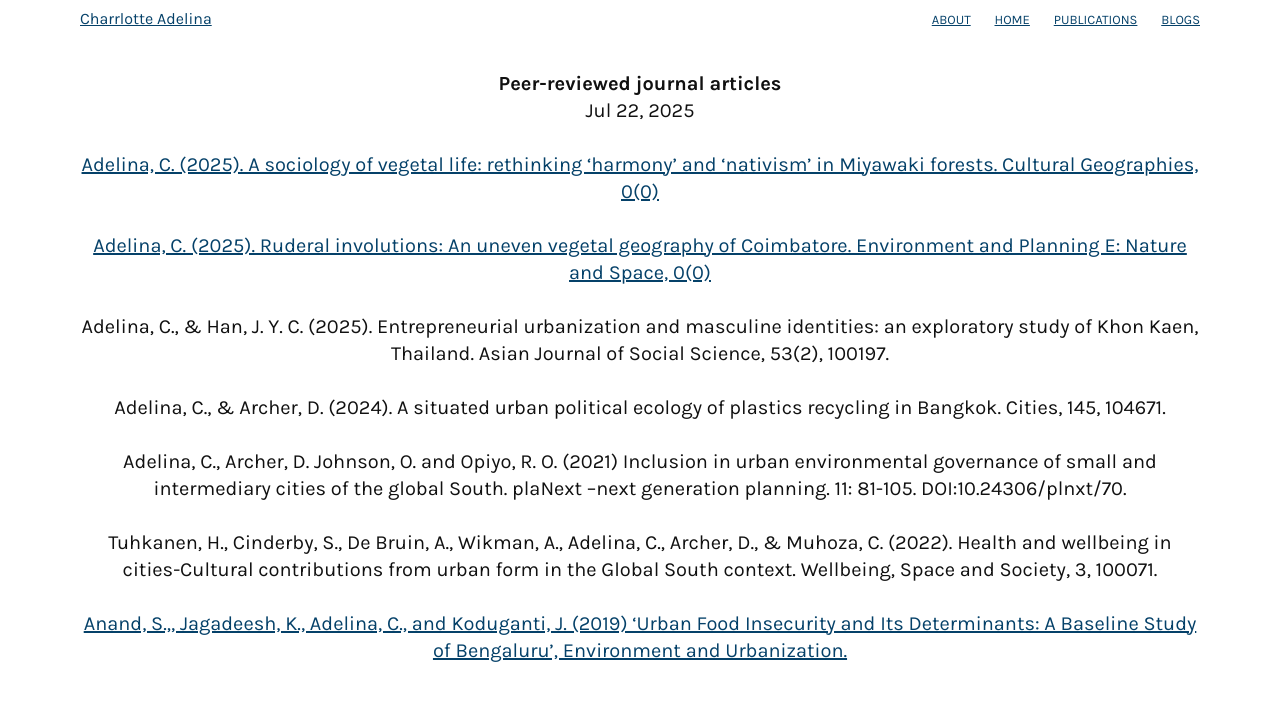
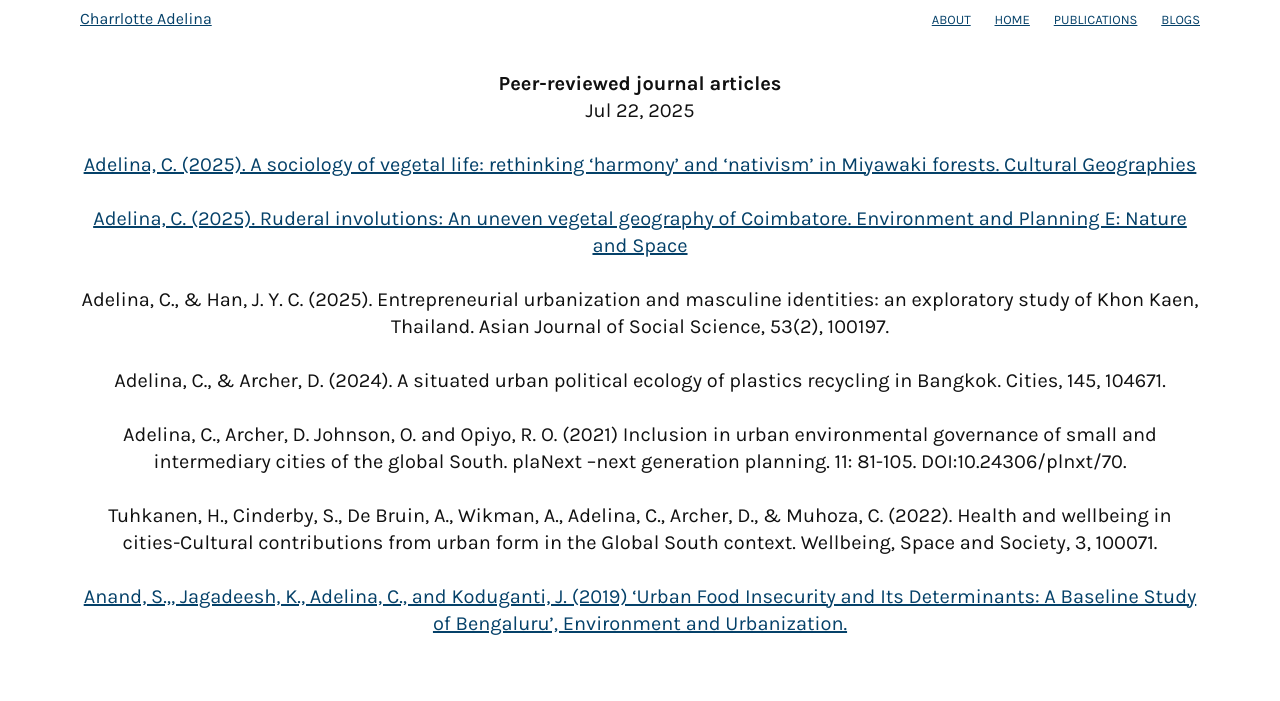
Before and after one commit to charrlotteadelina/charrlotteadelina.github.io, a Jekyll site: the page built from _peerreview/all_peerreview.md, in a window 1280 px wide. Shown: the top 701 px of the page. Built offline with Jekyll 4.4.1, drawn with Linux system fonts in a browser that asks for light colours.

Commit message:
Update all_peerreview.md

```diff
--- a/_peerreview/all_peerreview.md
+++ b/_peerreview/all_peerreview.md
@@ -14,10 +14,10 @@ description: List of all papers
 </style>
 
 <br>
-[Adelina, C. (2025). A sociology of vegetal life: rethinking ‘harmony’ and ‘nativism’ in Miyawaki forests. Cultural Geographies, 0(0)](https://doi.org/10.1177/14744740251324906)
+[Adelina, C. (2025). A sociology of vegetal life: rethinking ‘harmony’ and ‘nativism’ in Miyawaki forests. Cultural Geographies](https://doi.org/10.1177/14744740251324906)
 
 <br>
-[Adelina, C. (2025). Ruderal involutions:  An uneven vegetal geography  of Coimbatore. Environment and Planning E: Nature and Space, 0(0)](https://doi.org/10.1177/25148486251344064)
+[Adelina, C. (2025). Ruderal involutions:  An uneven vegetal geography  of Coimbatore. Environment and Planning E: Nature and Space](https://doi.org/10.1177/25148486251344064)
 
 <br>
 Adelina, C., & Han, J. Y. C. (2025). Entrepreneurial urbanization and masculine identities: an exploratory study of Khon Kaen, Thailand. Asian Journal of Social Science, 53(2), 100197.
```
